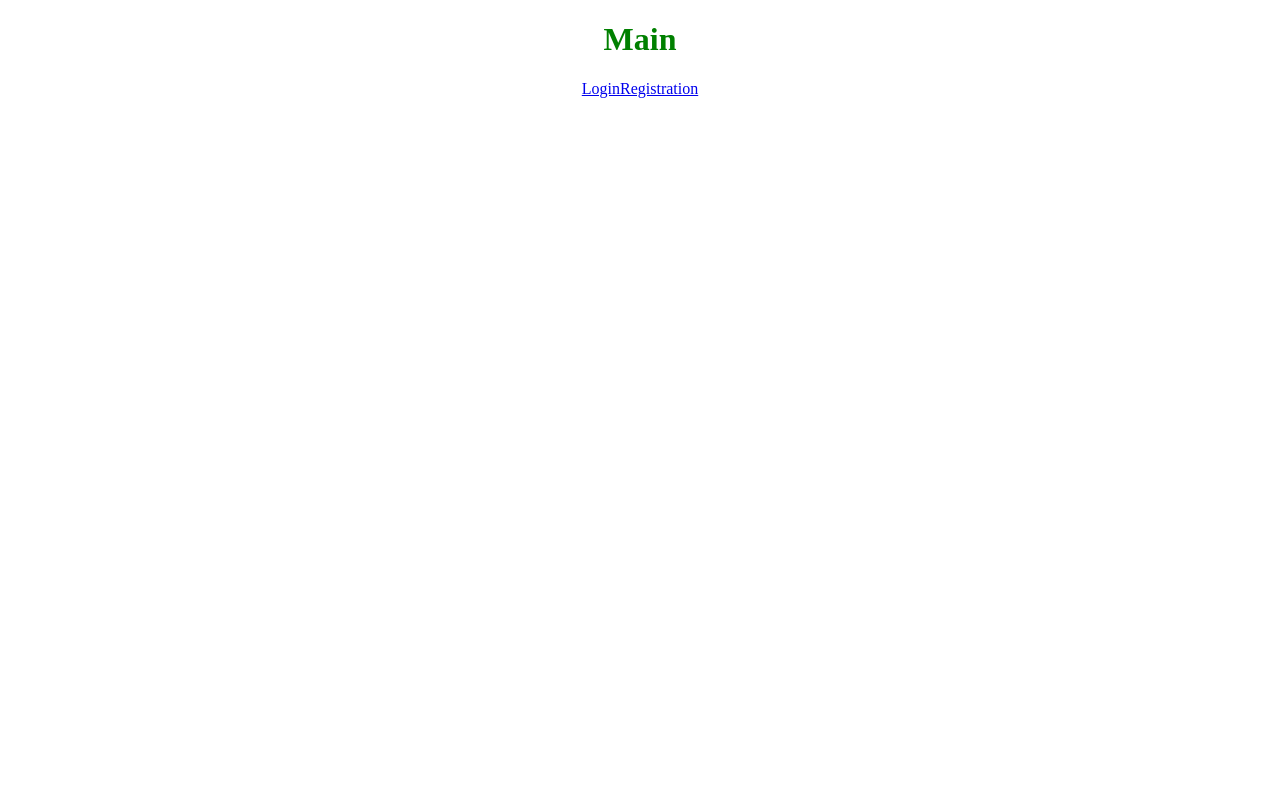
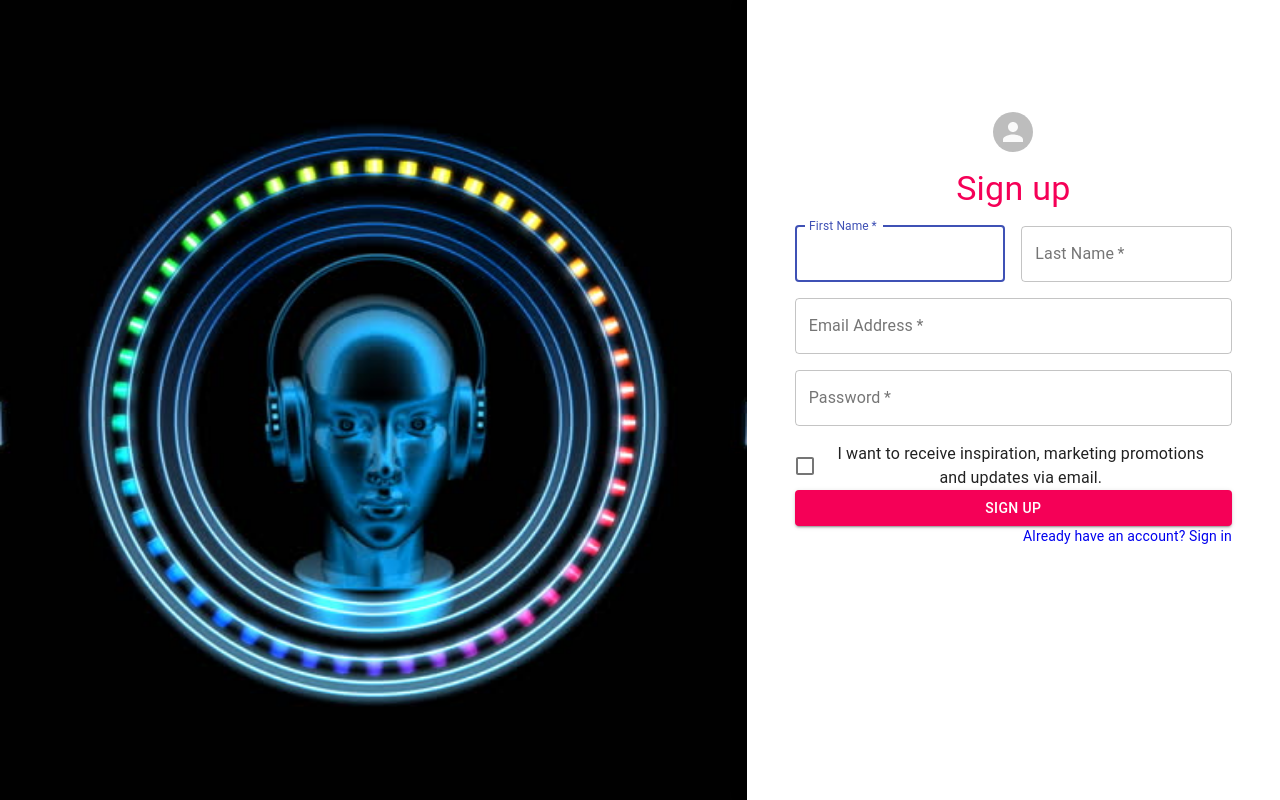
Before and after one commit to lv-411-nodejs/TheBestEqualizer, a React app: page /registration in a window 1280 px wide. Before the commit this address led to /. Built offline with nearby package versions, Linux system fonts and the light colour scheme.

Commit message:
created registration page

```diff
--- a/src/client/App.js
+++ b/src/client/App.js
@@ -12,16 +12,12 @@ class App extends Component {
     let routes = (
       <Switch>
         <Route path="/" exact component={Main} />
-        <Route path="/auth" component={Login} />
-        <Route path="/regist" component={Registration} />
+        <Route path="/login" component={Login} />
+        <Route path="/registration" component={Registration} />
         <Redirect to="/" />
       </Switch>
     );
-    return (
-      <div>
-        {routes}
-      </div>
-    );
+    return routes;
   }
 }
 
--- a/src/client/containers/Main/Main.js
+++ b/src/client/containers/Main/Main.js
@@ -4,11 +4,11 @@ import { Link } from 'react-router-dom';
 class Main extends Component {
     render() {
         return (
-            <div>
+            <React.Fragment>
                 <h1>Main</h1>
-                <Link to="/auth">Login</Link>
-                <Link to="/regist">Registration</Link>
-            </div>
+                <Link to="/login">Login</Link>
+                <Link to="/registration">Registration</Link>
+            </React.Fragment>
         );
     }
 }
--- /dev/null
+++ b/src/client/containers/Registration/Registration.css
@@ -0,0 +1,30 @@
+.root {
+    height: 100vh;
+}
+
+.image {
+  background-image: url('../../assets/images/equalizer.jpg');
+  background-repeat: no-repeat;
+  background-size: cover;
+  background-position: center;
+}
+
+.paper {
+  margin: 6rem 3rem;
+  display: flex;
+  flex-direction: column;
+  align-items: center;
+}
+
+.avatar {
+  margin: 1rem;
+}
+
+.form {
+  width: 100%;
+  margin-top: 1rem;
+}
+
+.link {
+    text-decoration: none;
+}
--- a/src/client/containers/Registration/Registration.js
+++ b/src/client/containers/Registration/Registration.js
@@ -1,13 +1,103 @@
-import React, {Component} from 'react';
+import React from 'react';
+import { Link } from 'react-router-dom';
+import Avatar from '@material-ui/core/Avatar';
+import Button from '@material-ui/core/Button';
+import CssBaseline from '@material-ui/core/CssBaseline';
+import TextField from '@material-ui/core/TextField';
+import FormControlLabel from '@material-ui/core/FormControlLabel';
+import Checkbox from '@material-ui/core/Checkbox';
+import Paper from '@material-ui/core/Paper';
+import Grid from '@material-ui/core/Grid';
+import Typography from '@material-ui/core/Typography';
+import classes from './Registration.css';
 
-class Registration extends Component {
-    render() {
-        return (
-            <div>
-                <h1>Registration</h1>
-            </div>
-        );
-    }
+const Registration = () => {
+  return (
+    <Grid container component="main" className={classes.root}>
+      <CssBaseline />
+      <Grid item xs={false} sm={4} md={7} className={classes.image} />
+      <Grid item xs={12} sm={8} md={5} component={Paper} elevation={6} square>
+        <div id="11" className={classes.paper}>
+          <Avatar className={classes.avatar}>
+          </Avatar>
+          <Typography component="h1" variant="h4" color="secondary">
+            Sign up
+          </Typography>
+          <form className={classes.form} noValidate>
+            <Grid container spacing={2}>
+              <Grid item xs={12} sm={6}>
+                <TextField
+                  autoComplete="fname"
+                  name="firstName"
+                  variant="outlined"
+                  required
+                  fullWidth
+                  id="firstName"
+                  label="First Name"
+                  autoFocus
+                />
+              </Grid>
+              <Grid item xs={12} sm={6}>
+                <TextField
+                  variant="outlined"
+                  required
+                  fullWidth
+                  id="lastName"
+                  label="Last Name"
+                  name="lastName"
+                  autoComplete="lname"
+                />
+              </Grid>
+              <Grid item xs={12}>
+                <TextField
+                  variant="outlined"
+                  required
+                  fullWidth
+                  id="email"
+                  label="Email Address"
+                  name="email"
+                  autoComplete="email"
+                />
+              </Grid>
+              <Grid item xs={12}>
+                <TextField
+                  variant="outlined"
+                  required
+                  fullWidth
+                  name="password"
+                  label="Password"
+                  type="password"
+                  id="password"
+                  autoComplete="current-password"
+                />
+              </Grid>
+              <Grid item xs={12}>
+                <FormControlLabel
+                  control={<Checkbox value="allowExtraEmails" color="primary" />}
+                  label="I want to receive inspiration, marketing promotions and updates via email."
+                />
+              </Grid>
+            </Grid>
+            <Button
+              type="submit"
+              fullWidth
+              variant="contained"
+              color="secondary"
+            >
+              Sign Up
+          </Button>
+            <Grid container justify="flex-end">
+              <Grid item>
+                <Link to="/auth" className={classes.link}>
+                  Already have an account? Sign in
+              </Link>
+              </Grid>
+            </Grid>
+          </form>
+        </div>
+      </Grid>
+    </Grid>
+  );
 }
 
 export default Registration;
```
